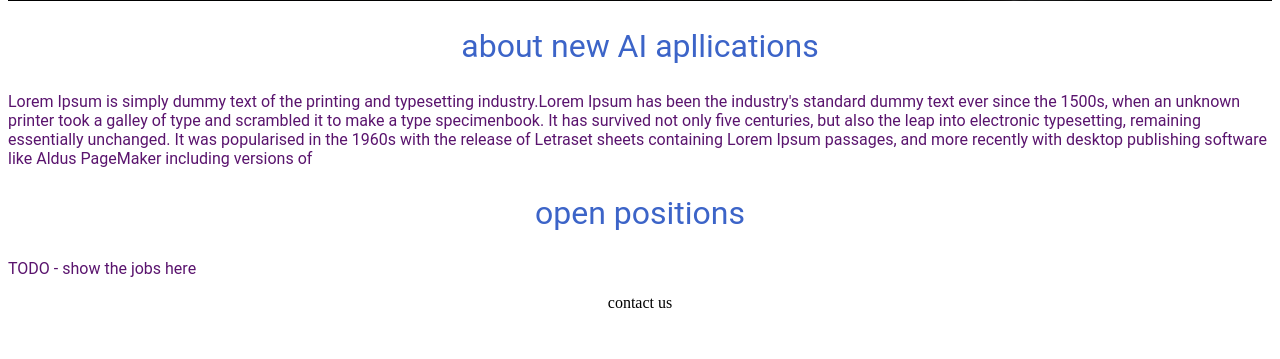
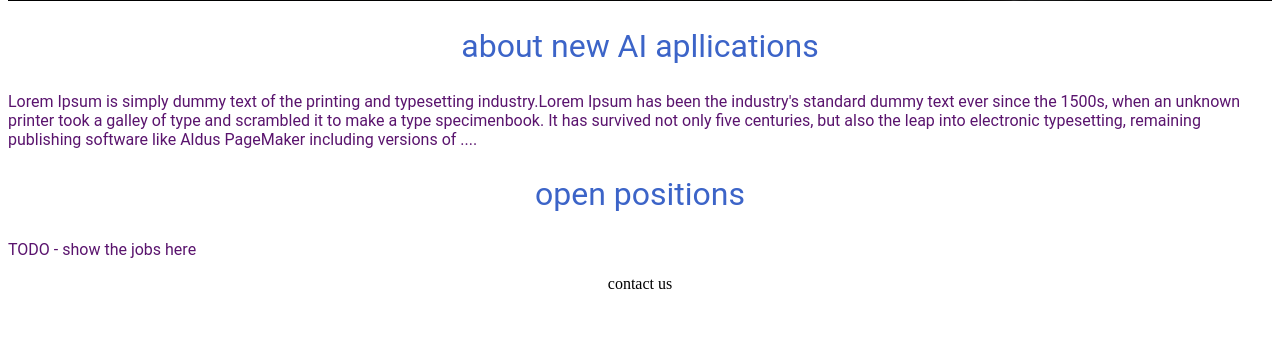
Before and after one commit to pushpitkamboj/python_website, a Flask app: page / in a window 1280 px wide. Shown: the part 441-800 px from the top of the page. Run offline with Flask 3, Linux system fonts and the light colour scheme.

Commit message:
Update home.html

```diff
--- a/templates/home.html
+++ b/templates/home.html
@@ -48,8 +48,7 @@ src="https://pythonwebsite--pushpitkamboj.repl.co/static/banner.jpg"
     <p>
 Lorem Ipsum is simply dummy text of the printing and typesetting    industry.Lorem Ipsum has been the industry's standard dummy text ever since the 1500s, when
       an unknown printer took a galley of type and scrambled it to make a type specimenbook. It has survived not only five centuries, but also the leap into
-      electronic typesetting, remaining essentially unchanged. It was popularised in the 1960s with the release of Letraset sheets containing Lorem Ipsum passages,
-      and more recently with desktop publishing software like Aldus PageMaker including versions of
+      electronic typesetting, remaining publishing software like Aldus PageMaker including versions of ....
 
     </p>
     <h2> open positions </h2>
```
